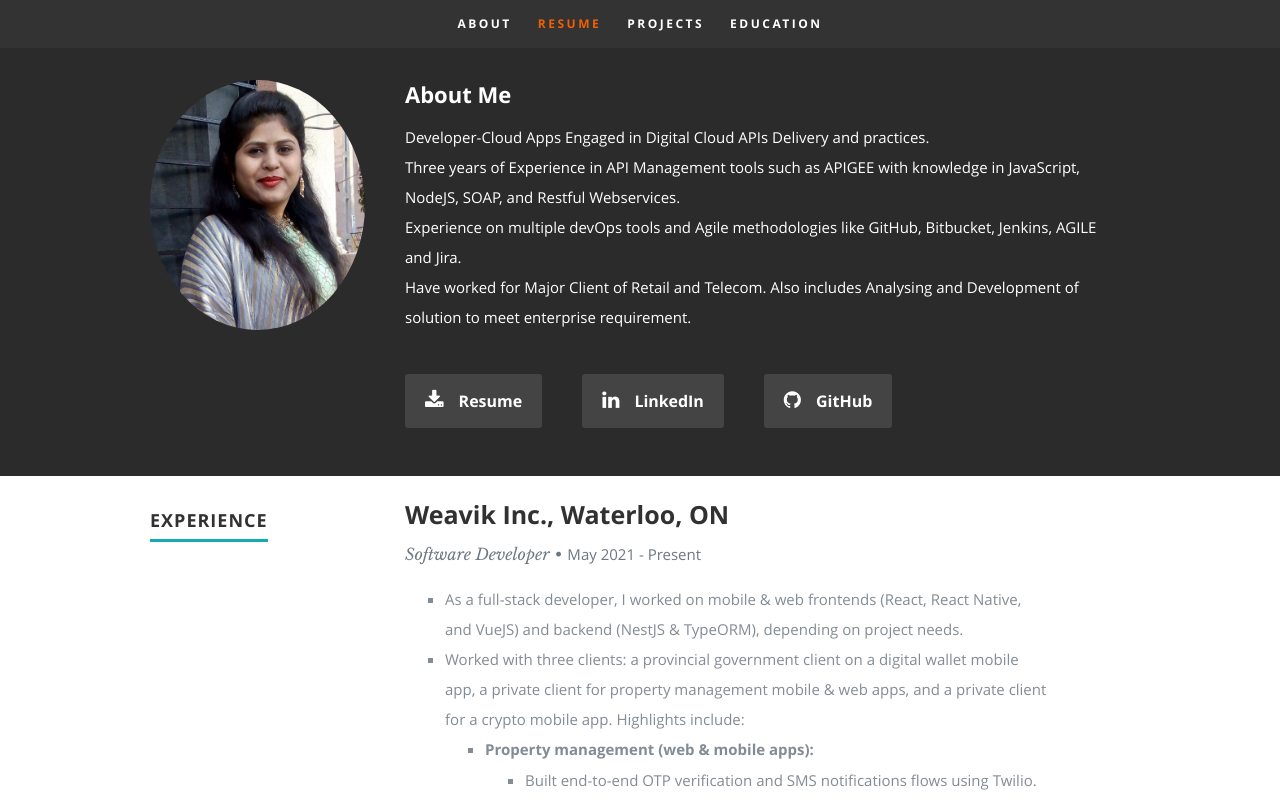
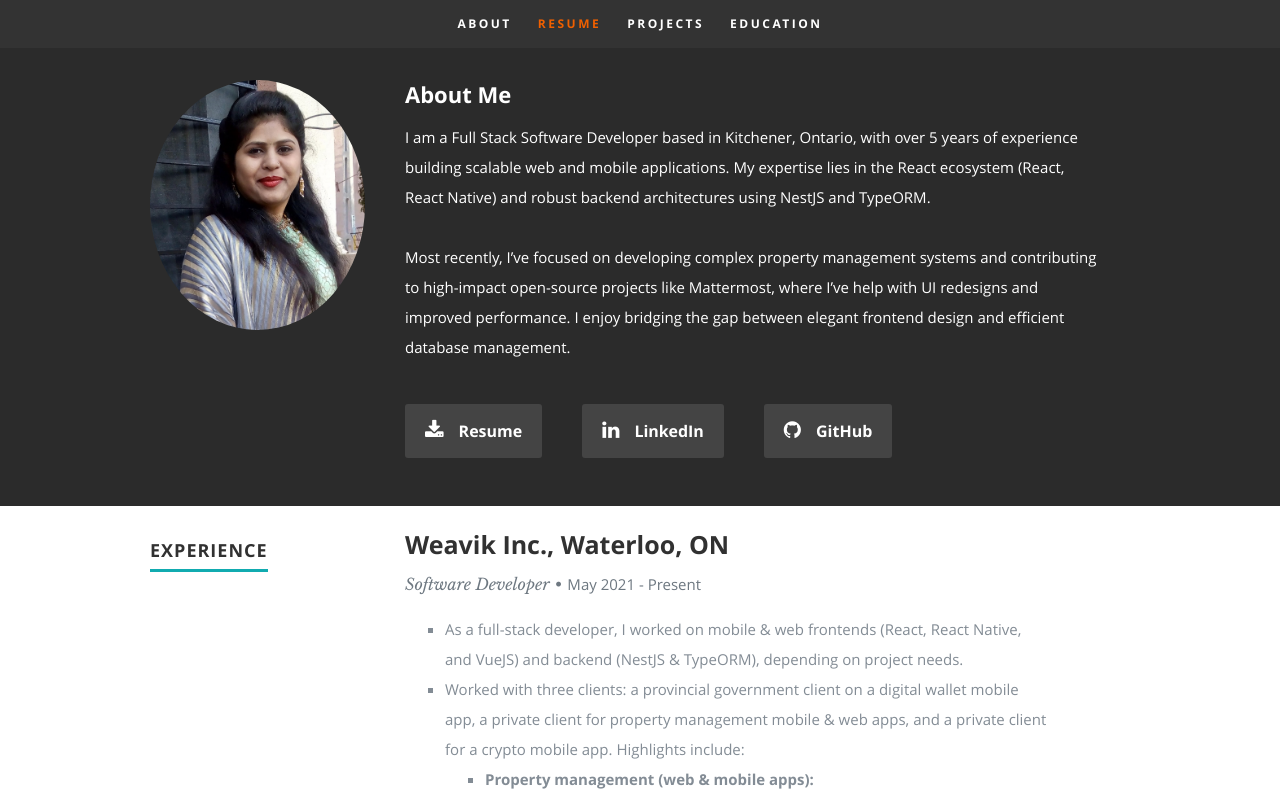
Before and after one commit to jp0707/jp0707.github.io, a React (Create React App) app: page / in a window 1280 px wide. Shown: the top 800 px of the page. Built offline with nearby package versions, Linux system fonts and the light colour scheme; grey boxes are pictures that could not be loaded.

Commit message:
Update about me section

```diff
--- a/src/Components/About.js
+++ b/src/Components/About.js
@@ -9,10 +9,9 @@ class About extends Component {
          </div>
          <div className="nine columns main-col">
             <h2>About Me</h2>
-            <p>Developer-Cloud Apps Engaged in Digital Cloud APIs Delivery and practices.
-            <br/>Three years of Experience in API Management tools such as APIGEE with knowledge in JavaScript, NodeJS, SOAP, and Restful Webservices.
-            <br/>Experience on multiple devOps tools and Agile methodologies like GitHub, Bitbucket, Jenkins, AGILE and Jira.
-            <br/>Have worked for Major Client of Retail and Telecom. Also includes Analysing and Development of solution to meet enterprise requirement.
+            <p>
+              I am a Full Stack Software Developer based in Kitchener, Ontario, with over 5 years of experience building scalable web and mobile applications. My expertise lies in the React ecosystem (React, React Native) and robust backend architectures using NestJS and TypeORM.
+              <br/><br/>Most recently, I’ve focused on developing complex property management systems and contributing to high-impact open-source projects like Mattermost, where I’ve help with UI redesigns and improved performance. I enjoy bridging the gap between elegant frontend design and efficient database management.
             </p>
             <div className="row">
               <div className="columns download">
```
